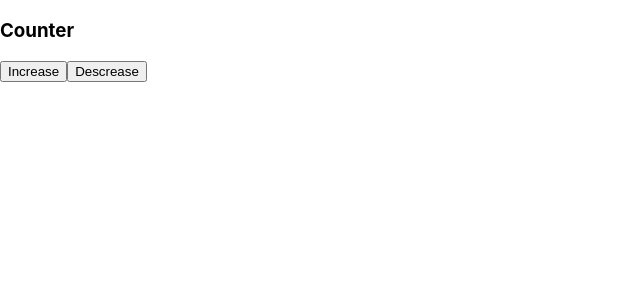
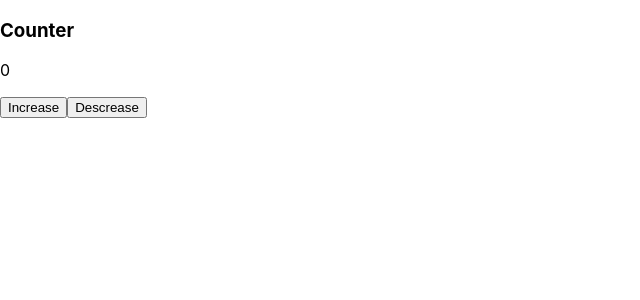
Before and after one commit to na-lin/RTK-with-Typescript, a React (Create React App) app: page / in a window 1280 px wide. Shown: the top 300 px of the page, without its empty margins (0-640 px from the left). Built offline with nearby package versions, Linux system fonts and the light colour scheme.

Commit message:
use redux store in Counter component

```diff
--- a/src/components/Counter.tsx
+++ b/src/components/Counter.tsx
@@ -1,11 +1,26 @@
 import React from "react";
+import { useSelector, useDispatch } from "react-redux";
+import { RootState } from "../state";
+import { increase, descrease } from "../state/slices/counterSlice";
 
 const Counter = () => {
+  // const { count } = useSelector((state) => state.counter);
+  const { count } = useSelector((state: RootState) => state.counter);
+  const dispatch = useDispatch();
+
+  const handleIncrease = () => {
+    dispatch(increase());
+  };
+  const handleDecrease = () => {
+    dispatch(descrease());
+  };
+
   return (
     <div>
       <h3>Counter</h3>
-      <button>Increase</button>
-      <button>Descrease</button>
+      <p>{count}</p>
+      <button onClick={handleIncrease}>Increase</button>
+      <button onClick={handleDecrease}>Descrease</button>
     </div>
   );
 };
```
